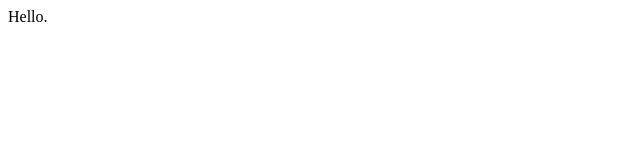
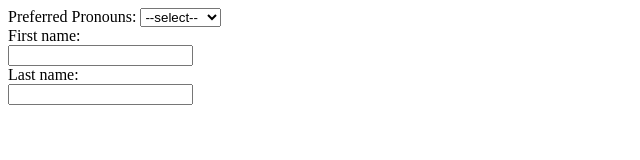
Before and after one commit to tcd446/Styling-with-Taylor, a plain HTML site: page Forms/forms.html in a window 1280 px wide. Shown: the whole page, without its empty margins (0-640 px from the left). Drawn offline with Linux system fonts and the light colour scheme.

Commit message:
updating forms

```diff
--- a/Forms/forms.css
+++ b/Forms/forms.css
@@ -0,0 +1,10 @@
+input {
+    width: 100%;
+}
+
+input[type=text] {
+    width: 100%;
+    padding: 12px 20px;
+    margin: 8px 0;
+    box-sizing: border-box;
+}
--- a/Forms/forms.html
+++ b/Forms/forms.html
@@ -1 +1,32 @@
-Hello.
+<!DOCTYPE html>
+<html>
+
+<head>
+    <title>Pronouns</title>
+</head>
+
+<body>
+
+    <label for="pronouns">Preferred Pronouns:</label>
+    <select id="pronouns" name="pronouns">
+        <option value="select">--select--</option>
+        <option value="female">she/her</option>
+        <option value="male">he/him</option>
+        <option value="nonbinary">they/them</option>
+
+    </select>
+
+    <form>
+        <label for="fname">First name:</label><br>
+        <input type="text" id="fname" name="fname"><br>
+        <label for="lname">Last name:</label><br>
+        <input type="text" id="lname" name="lname">
+    </form>
+
+
+</body>
+<footer>
+    <!-- Footer content goes here -->
+</footer>
+
+</html>
```
